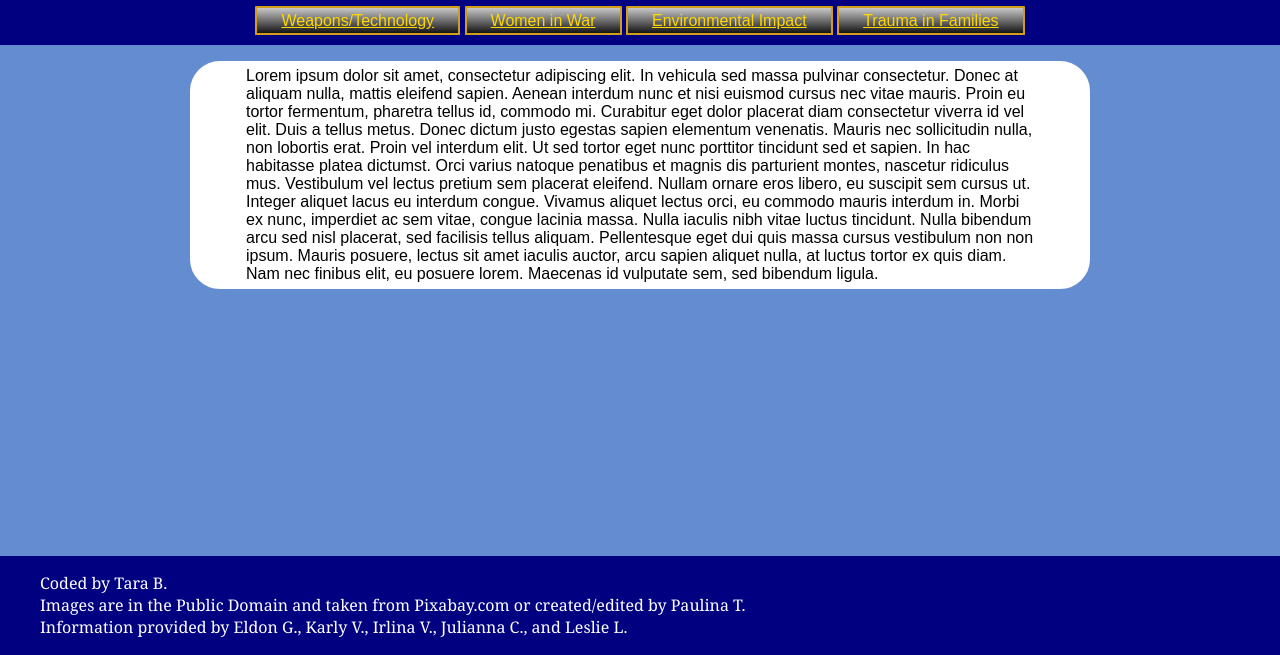
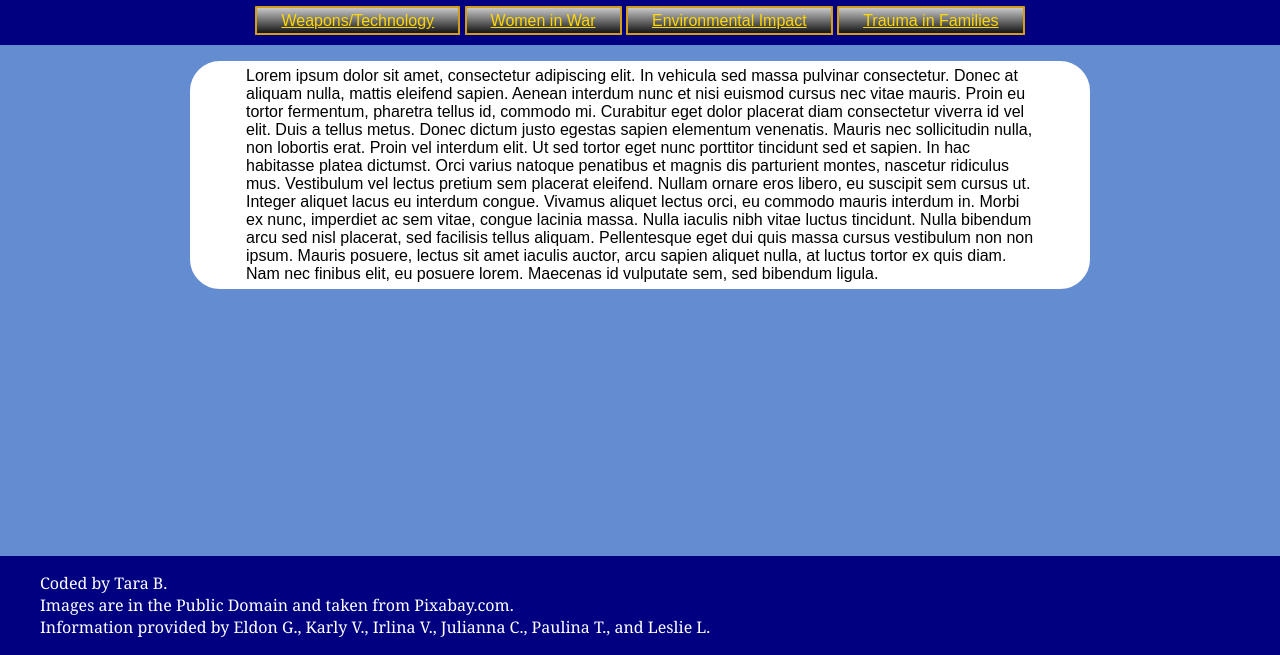
Before and after one commit to segawwi/segawwi.github.io, a plain HTML site: page index.html in a window 1280 px wide. Shown: the part 145-800 px from the top of the page. Drawn offline with Linux system fonts and the light colour scheme; a web font is replaced by a local one.

Commit message:
Update index.html

```diff
--- a/index.html
+++ b/index.html
@@ -40,8 +40,8 @@
         </td>
       </tr>
     </table>
-    <footer>
-      <p class="footerText">Coded by Tara B. <br> Images are in the Public Domain and taken from Pixabay.com or created/edited by Paulina T. <br>Information provided by Eldon G., Karly V., Irlina V., Julianna C., and Leslie L.</p>
+       <footer>
+      <p class="footerText">Coded by Tara B. <br> Images are in the Public Domain and taken from Pixabay.com. <br>Information provided by Eldon G., Karly V., Irlina V., Julianna C., Paulina T., and Leslie L.</p>
     </footer>
   </body>
 
```
